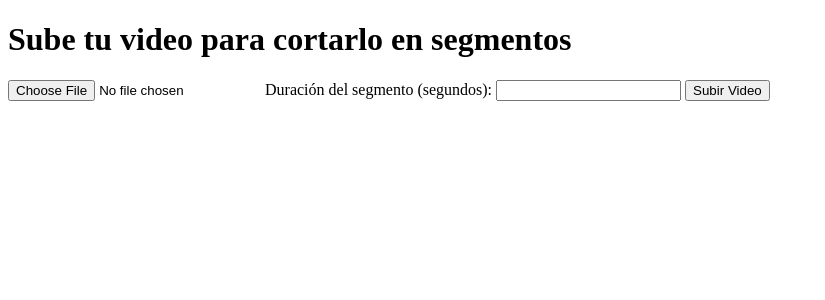
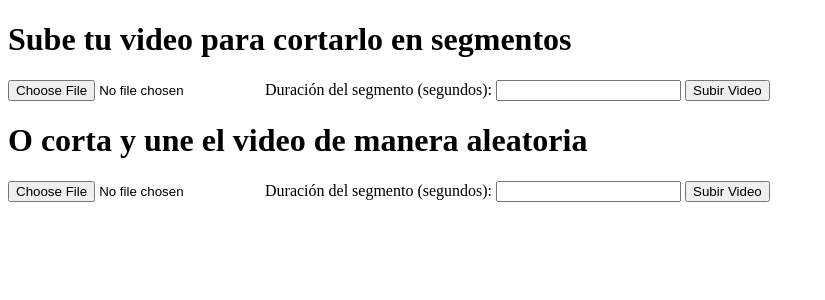
Before and after one commit to MaBanguero/splich, a Flask app: page / in a window 1280 px wide. Shown: the top 300 px of the page, without its empty margins (0-825 px from the left). Run offline with Flask 3, Linux system fonts and the light colour scheme.

Commit message:
Add randomize

```diff
--- a/app.py
+++ b/app.py
@@ -1,7 +1,8 @@
 import os
 from flask import Flask, request, render_template, redirect, url_for, send_file, abort
 from moviepy.video.io.ffmpeg_tools import ffmpeg_extract_subclip
-from moviepy.editor import VideoFileClip
+from moviepy.editor import VideoFileClip, concatenate_videoclips
+import random
 
 app = Flask(__name__)
 app.config['UPLOAD_FOLDER'] = os.path.join(os.path.dirname(__file__), 'static', 'uploads')
@@ -24,6 +25,24 @@ def cortar_video(input_video_path, duracion_segmento):
 
     return segments
 
+def cortar_y_mezclar_video(input_video_path, duracion_segmento):
+    video = VideoFileClip(input_video_path)
+    duracion_total = int(video.duration)
+    clips = []
+
+    for start_time in range(0, duracion_total, duracion_segmento):
+        end_time = min(start_time + duracion_segmento, duracion_total)
+        clip = video.subclip(start_time, end_time)
+        clips.append(clip)
+
+    random.shuffle(clips)
+    video_final = concatenate_videoclips(clips)
+    output_filename = "video_mezclado.mp4"
+    output_path = os.path.join(app.config['UPLOAD_FOLDER'], output_filename)
+    video_final.write_videofile(output_path, codec='libx264', audio_codec='aac')
+
+    return output_filename
+
 @app.route('/', methods=['GET', 'POST'])
 def index():
     if request.method == 'POST':
@@ -44,6 +63,26 @@ def index():
 
     return render_template('index.html', segments=None)
 
+@app.route('/randomize', methods=['GET', 'POST'])
+def randomize():
+    if request.method == 'POST':
+        if 'video' not in request.files or 'duration' not in request.form:
+            return redirect(request.url)
+
+        file = request.files['video']
+        duration = int(request.form['duration'])
+
+        if file.filename == '' or duration <= 0:
+            return redirect(request.url)
+
+        if file:
+            filepath = os.path.join(app.config['UPLOAD_FOLDER'], file.filename)
+            file.save(filepath)
+            mixed_video_filename = cortar_y_mezclar_video(filepath, duration)
+            return render_template('randomize.html', video=mixed_video_filename)
+
+    return render_template('randomize.html', video=None)
+
 @app.route('/download/<filename>')
 def download(filename):
     file_path = os.path.join(app.config['UPLOAD_FOLDER'], filename)
--- a/templates/index.html
+++ b/templates/index.html
@@ -30,6 +30,14 @@
         <button type="submit">Subir Video</button>
     </form>
 
+    <h1>O corta y une el video de manera aleatoria</h1>
+    <form action="/randomize" method="post" enctype="multipart/form-data">
+        <input type="file" name="video" accept="video/*" required>
+        <label for="duration">Duración del segmento (segundos):</label>
+        <input type="number" name="duration" id="duration" min="1" required>
+        <button type="submit">Subir Video</button>
+    </form>
+
     {% if segments %}
         <h2>Segmentos de Video</h2>
         <ul id="segment-list">
```
Also changed, not shown: templates/randomize.html (added, +26 -0 lines).
